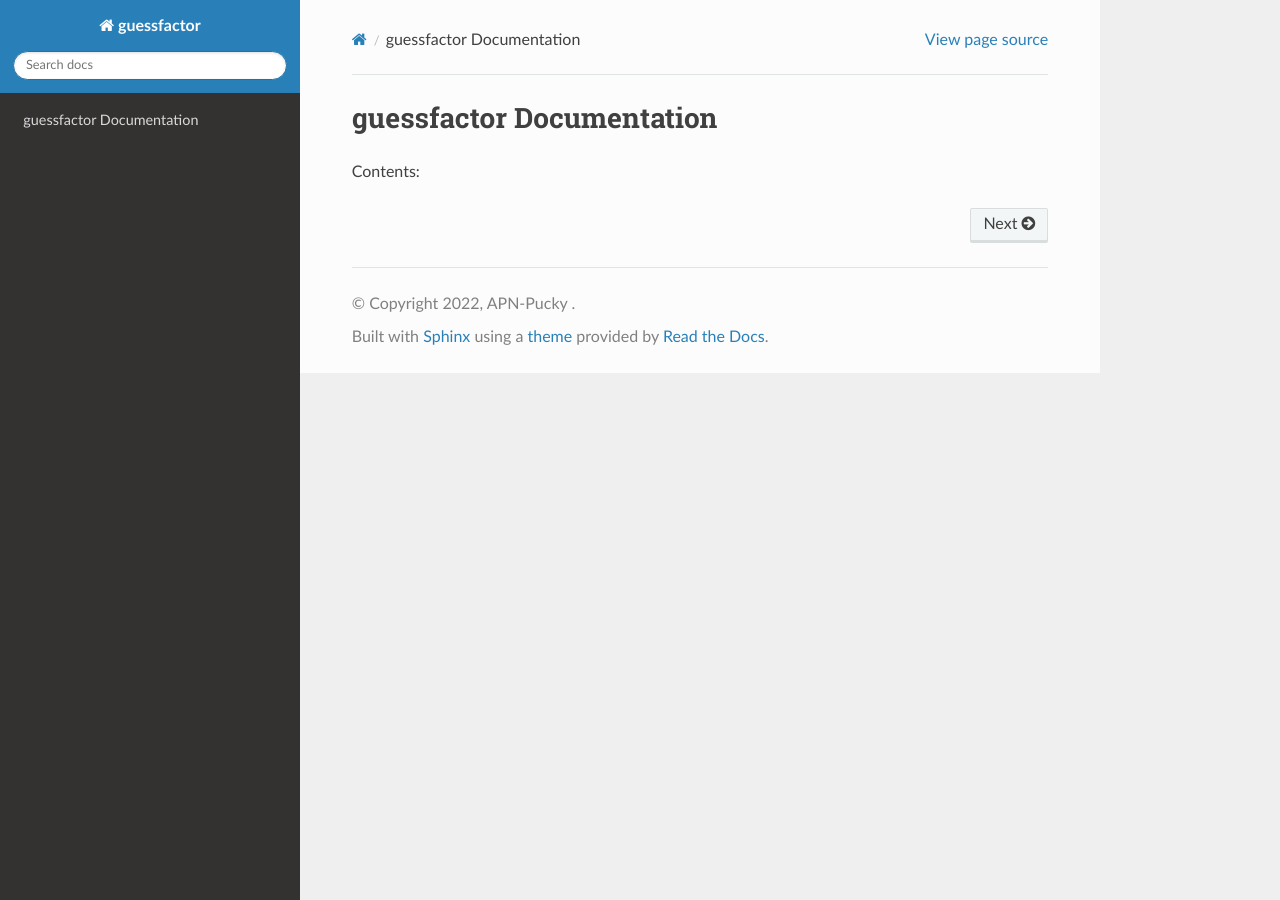
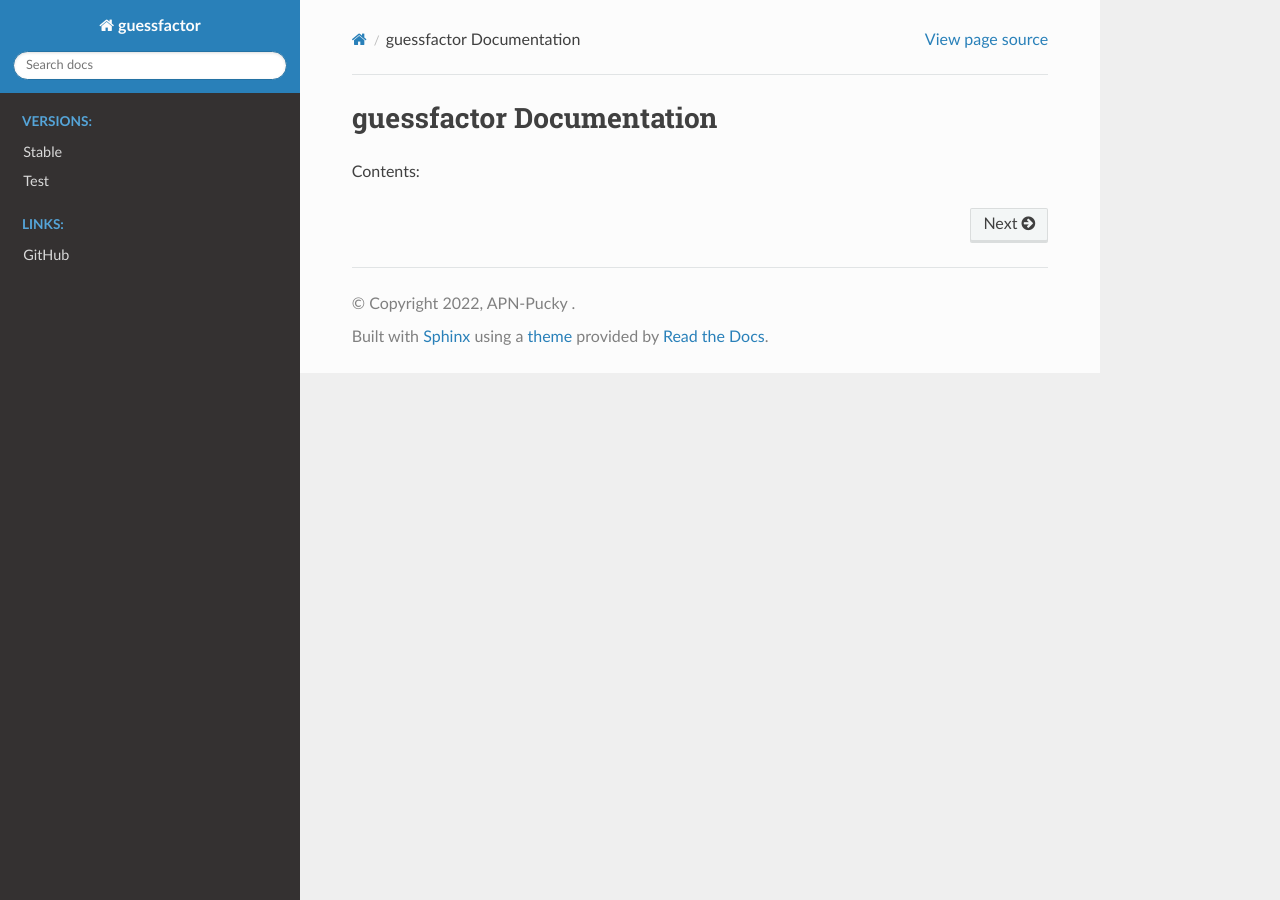
Before and after one commit to APN-Pucky/guess_factor, a Sphinx documentation site: the page built from docs/index.rst, in a window 1280 px wide. Built offline with Sphinx 7.4.7 and the Read the Docs theme 2.0.0, drawn with Linux system fonts in a browser that asks for light colours.

Commit message:
Add Links to RTD

```diff
--- a/docs/index.rst
+++ b/docs/index.rst
@@ -7,3 +7,20 @@ Contents:
    :maxdepth: 2
 
    guessfactor
+
+.. toctree::
+   :glob:
+   :hidden:
+   :caption: Versions:
+   :maxdepth: 3
+
+   Stable <https://apn-pucky.github.io/guess_factor/>
+   Test <https://apn-pucky.github.io/guess_factor/test/>
+
+.. toctree::
+   :glob:
+   :hidden:
+   :caption: Links:
+   :maxdepth: 3
+
+   GitHub <https://github.com/APN-Pucky/guess_factor>
```
